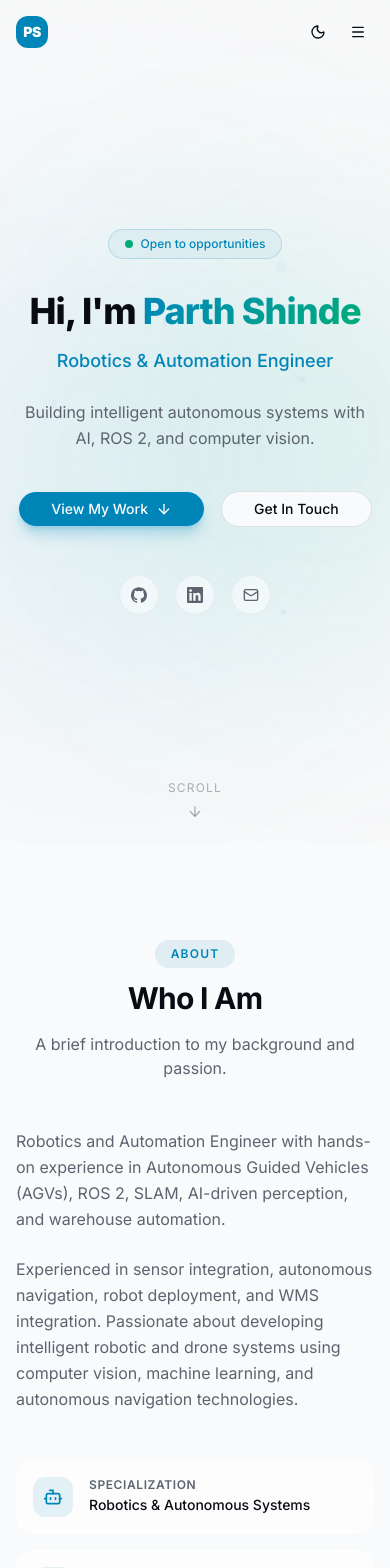
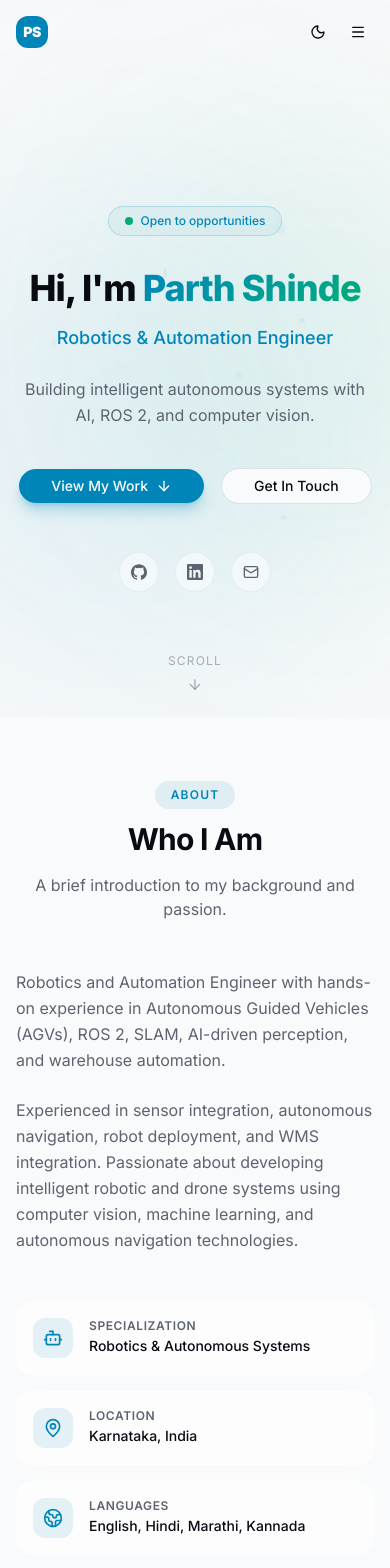
Before and after one commit to shinde0001/my_portfolio, a Next.js app: page / in a window 390 px wide. Shown: the top 1568 px of the page. Built offline with nearby package versions, Linux system fonts and the light colour scheme.

Commit message:
Reduce vertical gaps and section padding

```diff
--- a/src/components/sections/about.tsx
+++ b/src/components/sections/about.tsx
@@ -8,7 +8,7 @@ import { Badge } from "@/components/ui/badge";
 
 export function AboutSection() {
   return (
-    <section id="about" className="relative py-24 md:py-32">
+    <section id="about" className="relative py-16 md:py-20">
       <div className="mx-auto max-w-6xl px-4 sm:px-6 lg:px-8">
         <SectionHeading
           label="About"
--- a/src/components/sections/contact.tsx
+++ b/src/components/sections/contact.tsx
@@ -64,7 +64,7 @@ export function ContactSection() {
   }
 
   return (
-    <section id="contact" className="relative py-24 md:py-32">
+    <section id="contact" className="relative py-16 md:py-20">
       <div className="dot-pattern pointer-events-none absolute inset-0 opacity-30" />
 
       <div className="relative mx-auto max-w-6xl px-4 sm:px-6 lg:px-8">
--- a/src/components/sections/education.tsx
+++ b/src/components/sections/education.tsx
@@ -7,7 +7,7 @@ import { EDUCATION } from "@/lib/constants";
 
 export function EducationSection() {
   return (
-    <section id="education" className="relative py-24 md:py-32">
+    <section id="education" className="relative py-16 md:py-20">
       <div className="mx-auto max-w-4xl px-4 sm:px-6 lg:px-8">
         <SectionHeading
           label="Education"
--- a/src/components/sections/experience.tsx
+++ b/src/components/sections/experience.tsx
@@ -7,7 +7,7 @@ import { EXPERIENCES } from "@/lib/constants";
 
 export function ExperienceSection() {
   return (
-    <section id="experience" className="relative py-24 md:py-32">
+    <section id="experience" className="relative py-16 md:py-20">
       <div className="mx-auto max-w-4xl px-4 sm:px-6 lg:px-8">
         <SectionHeading
           label="Experience"
--- a/src/components/sections/hero.tsx
+++ b/src/components/sections/hero.tsx
@@ -40,7 +40,7 @@ export function HeroSection() {
   return (
     <section
       id="hero"
-      className="grain-overlay relative flex min-h-screen items-center justify-center overflow-hidden"
+      className="grain-overlay relative flex min-h-[85vh] items-center justify-center overflow-hidden pt-20"
     >
       {/* Background gradient orbs */}
       <div className="pointer-events-none absolute inset-0">
--- a/src/components/sections/projects.tsx
+++ b/src/components/sections/projects.tsx
@@ -11,7 +11,7 @@ import { PROJECTS } from "@/lib/constants";
 
 export function ProjectsSection() {
   return (
-    <section id="projects" className="relative py-24 md:py-32">
+    <section id="projects" className="relative py-16 md:py-20">
       <div className="dot-pattern pointer-events-none absolute inset-0 opacity-40" />
 
       <div className="relative mx-auto max-w-6xl px-4 sm:px-6 lg:px-8">
--- a/src/components/sections/skills.tsx
+++ b/src/components/sections/skills.tsx
@@ -7,7 +7,7 @@ import { SKILL_CATEGORIES } from "@/lib/constants";
 
 export function SkillsSection() {
   return (
-    <section id="skills" className="relative py-24 md:py-32">
+    <section id="skills" className="relative py-16 md:py-20">
       {/* Subtle dot pattern background */}
       <div className="dot-pattern pointer-events-none absolute inset-0 opacity-50" />
 
```
